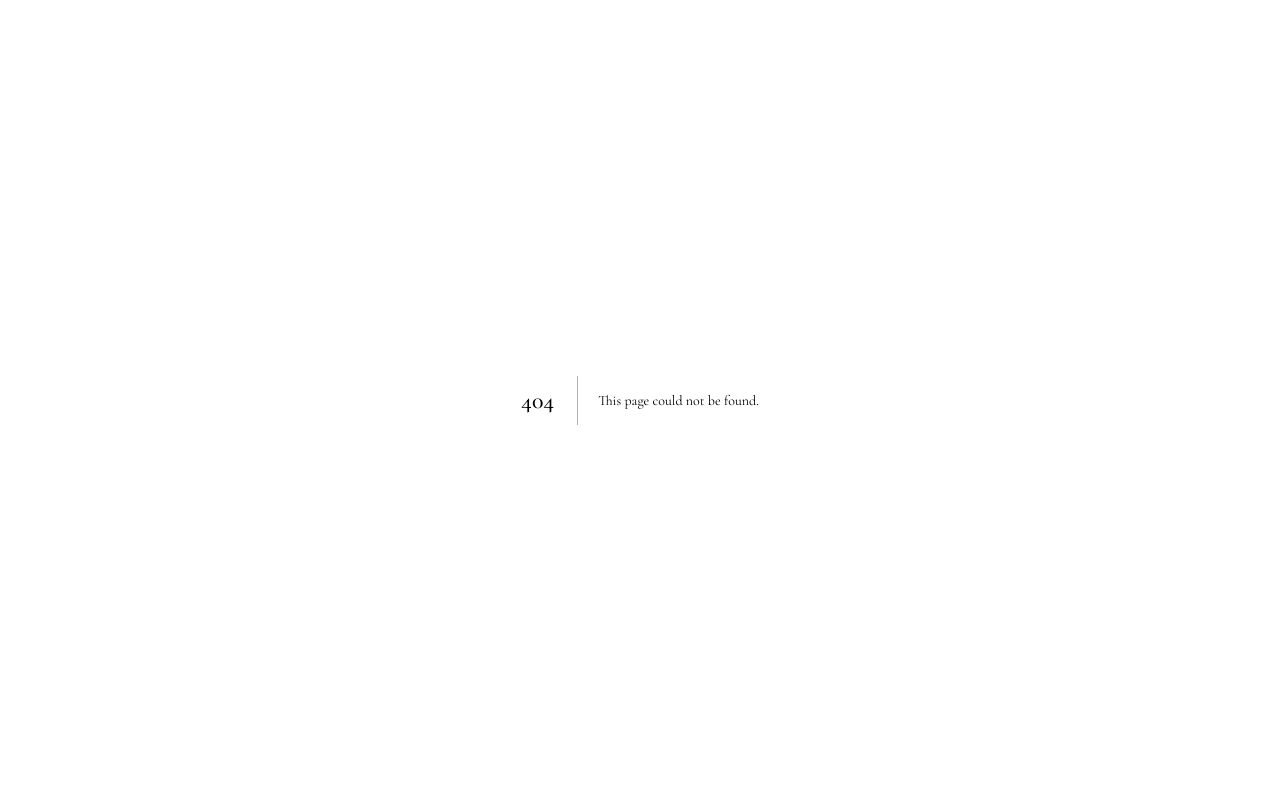
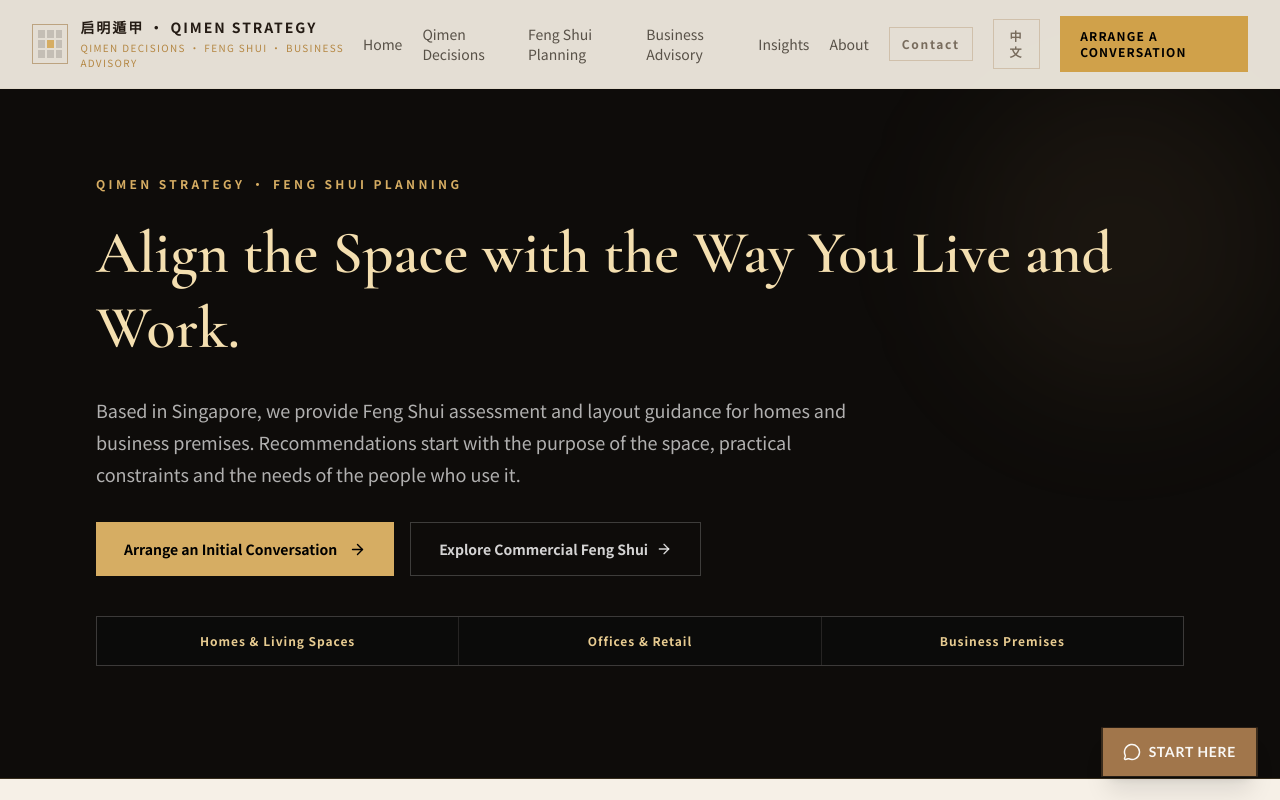
Before and after one commit to BODHIWONG/qmfeng-website, a Next.js app: page /en/feng-shui-planning in a window 1280 px wide. Before the commit this address had no page. Shown: the top 800 px of the page. Built offline with nearby package versions, Linux system fonts and the light colour scheme.

Commit message:
Add localized Feng Shui planning route

```diff
--- /dev/null
+++ b/app/en/feng-shui-planning/page.tsx
@@ -0,0 +1,19 @@
+import type { Metadata } from "next";
+import FengShuiPlanningPage from "@/app/feng-shui-planning/page";
+import { FixedLanguageProvider } from "@/contexts/language-context";
+
+export const metadata: Metadata = {
+  title: "Feng Shui Planning Singapore | Residential & Commercial | Qimen Strategy",
+  description: "Feng Shui planning for homes, HDB flats, apartments, offices, retail units and business premises in Singapore, with recommendations tailored to the property and its practical constraints.",
+  alternates: {
+    canonical: "https://www.qmfeng.com/en/feng-shui-planning",
+    languages: {
+      "en-SG": "https://www.qmfeng.com/en/feng-shui-planning",
+      "zh-SG": "https://www.qmfeng.com/zh/feng-shui-planning",
+    },
+  },
+};
+
+export default function EnglishFengShuiPlanningPage() {
+  return <FixedLanguageProvider lang="en"><FengShuiPlanningPage /></FixedLanguageProvider>;
+}
```
